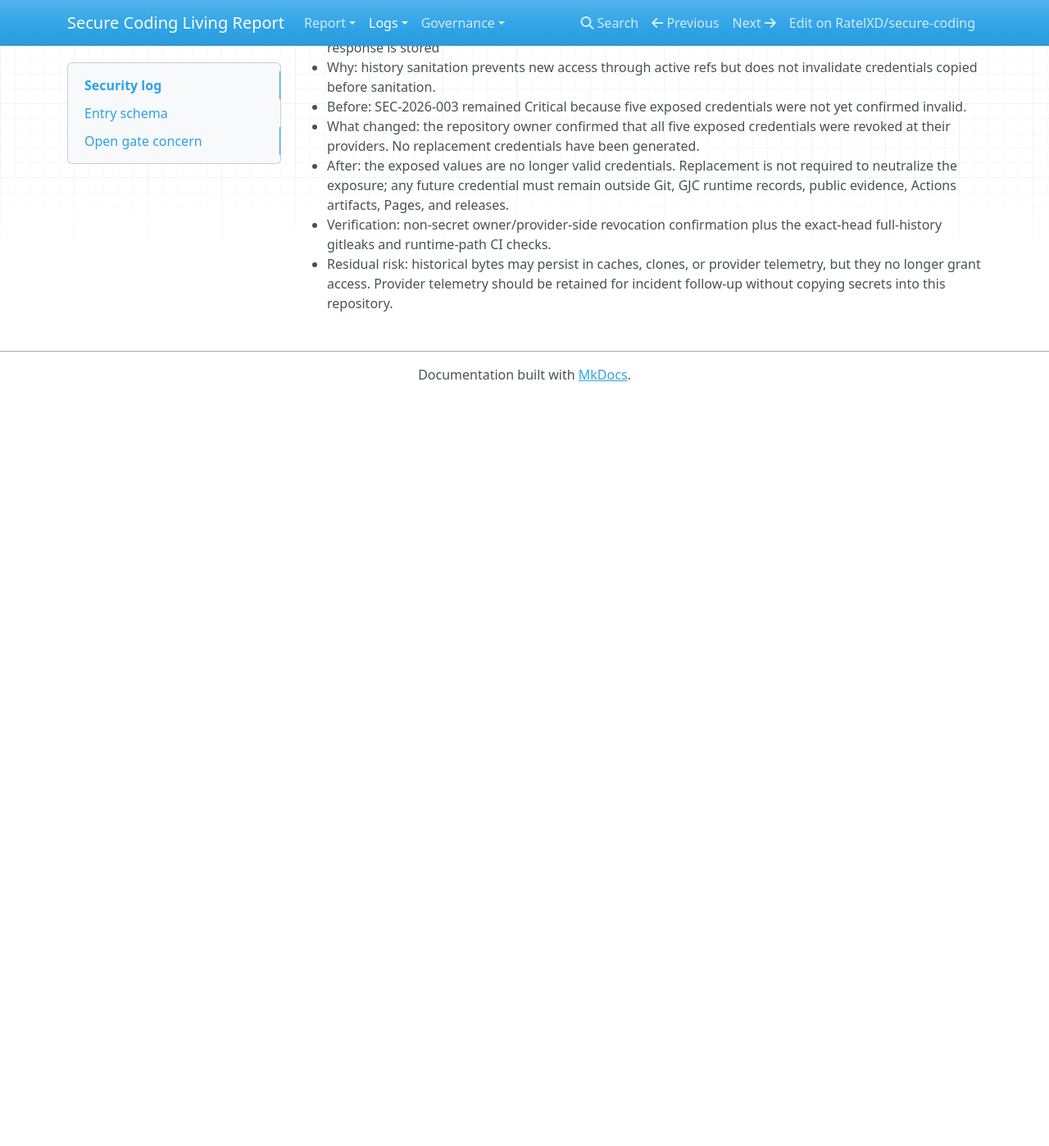
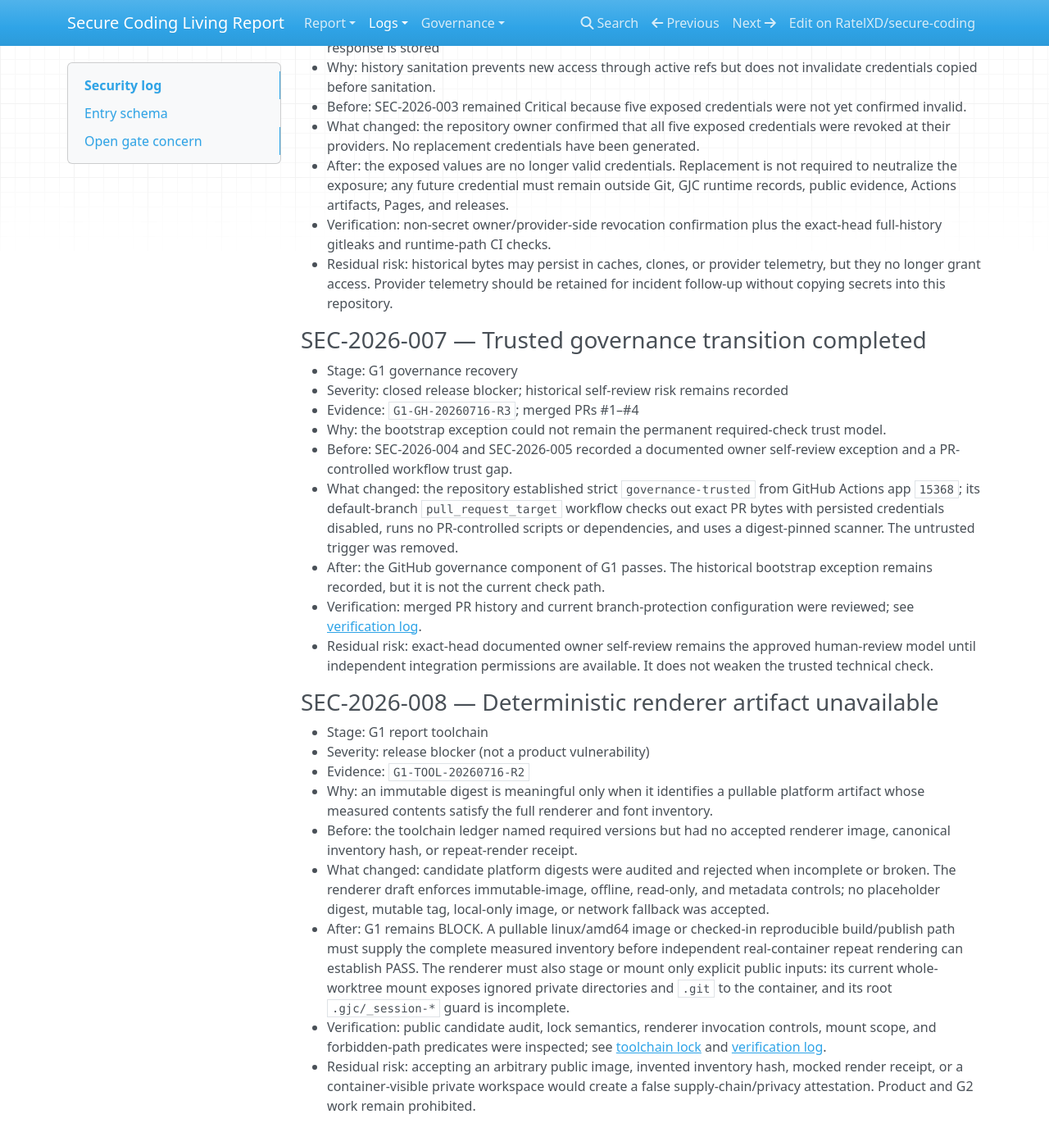
Before and after one commit to RatelXD/secure-coding, an MkDocs documentation site: the page built from docs/report/security-log.md, in a window 1280 px wide and 1400 px high, scrolled down 2770 px. Shown: the whole window at 82% size. Built offline with MkDocs 1.6.1, drawn with Linux system fonts in a browser that asks for light colours; nearby versions of some CDN libraries; before the commit the page ends 3255 px from its top, so only the background shows below that.

Commit message:
docs: reconcile remaining G1 renderer blockers

```diff
--- a/docs/report/security-log.md
+++ b/docs/report/security-log.md
@@ -88,3 +88,27 @@ Entries are append-only and use IDs `SEC-YYYY-NNN`.
 - After: the exposed values are no longer valid credentials. Replacement is not required to neutralize the exposure; any future credential must remain outside Git, GJC runtime records, public evidence, Actions artifacts, Pages, and releases.
 - Verification: non-secret owner/provider-side revocation confirmation plus the exact-head full-history gitleaks and runtime-path CI checks.
 - Residual risk: historical bytes may persist in caches, clones, or provider telemetry, but they no longer grant access. Provider telemetry should be retained for incident follow-up without copying secrets into this repository.
+
+### SEC-2026-007 — Trusted governance transition completed
+
+- Stage: G1 governance recovery
+- Severity: closed release blocker; historical self-review risk remains recorded
+- Evidence: `G1-GH-20260716-R3`; merged PRs #1–#4
+- Why: the bootstrap exception could not remain the permanent required-check trust model.
+- Before: SEC-2026-004 and SEC-2026-005 recorded a documented owner self-review exception and a PR-controlled workflow trust gap.
+- What changed: the repository established strict `governance-trusted` from GitHub Actions app `15368`; its default-branch `pull_request_target` workflow checks out exact PR bytes with persisted credentials disabled, runs no PR-controlled scripts or dependencies, and uses a digest-pinned scanner. The untrusted trigger was removed.
+- After: the GitHub governance component of G1 passes. The historical bootstrap exception remains recorded, but it is not the current check path.
+- Verification: merged PR history and current branch-protection configuration were reviewed; see [verification log](verification-log.md).
+- Residual risk: exact-head documented owner self-review remains the approved human-review model until independent integration permissions are available. It does not weaken the trusted technical check.
+
+### SEC-2026-008 — Deterministic renderer artifact unavailable
+
+- Stage: G1 report toolchain
+- Severity: release blocker (not a product vulnerability)
+- Evidence: `G1-TOOL-20260716-R2`
+- Why: an immutable digest is meaningful only when it identifies a pullable platform artifact whose measured contents satisfy the full renderer and font inventory.
+- Before: the toolchain ledger named required versions but had no accepted renderer image, canonical inventory hash, or repeat-render receipt.
+- What changed: candidate platform digests were audited and rejected when incomplete or broken. The renderer draft enforces immutable-image, offline, read-only, and metadata controls; no placeholder digest, mutable tag, local-only image, or network fallback was accepted.
+- After: G1 remains BLOCK. A pullable linux/amd64 image or checked-in reproducible build/publish path must supply the complete measured inventory before independent real-container repeat rendering can establish PASS. The renderer must also stage or mount only explicit public inputs: its current whole-worktree mount exposes ignored private directories and `.git` to the container, and its root `.gjc/_session-*` guard is incomplete.
+- Verification: public candidate audit, lock semantics, renderer invocation controls, mount scope, and forbidden-path predicates were inspected; see [toolchain lock](toolchain.lock.md) and [verification log](verification-log.md).
+- Residual risk: accepting an arbitrary public image, invented inventory hash, mocked render receipt, or a container-visible private workspace would create a false supply-chain/privacy attestation. Product and G2 work remain prohibited.
```
Also changed, not shown: README.md (+1 -1 lines), docs/report/verification-log.md (+3 -0 lines).
